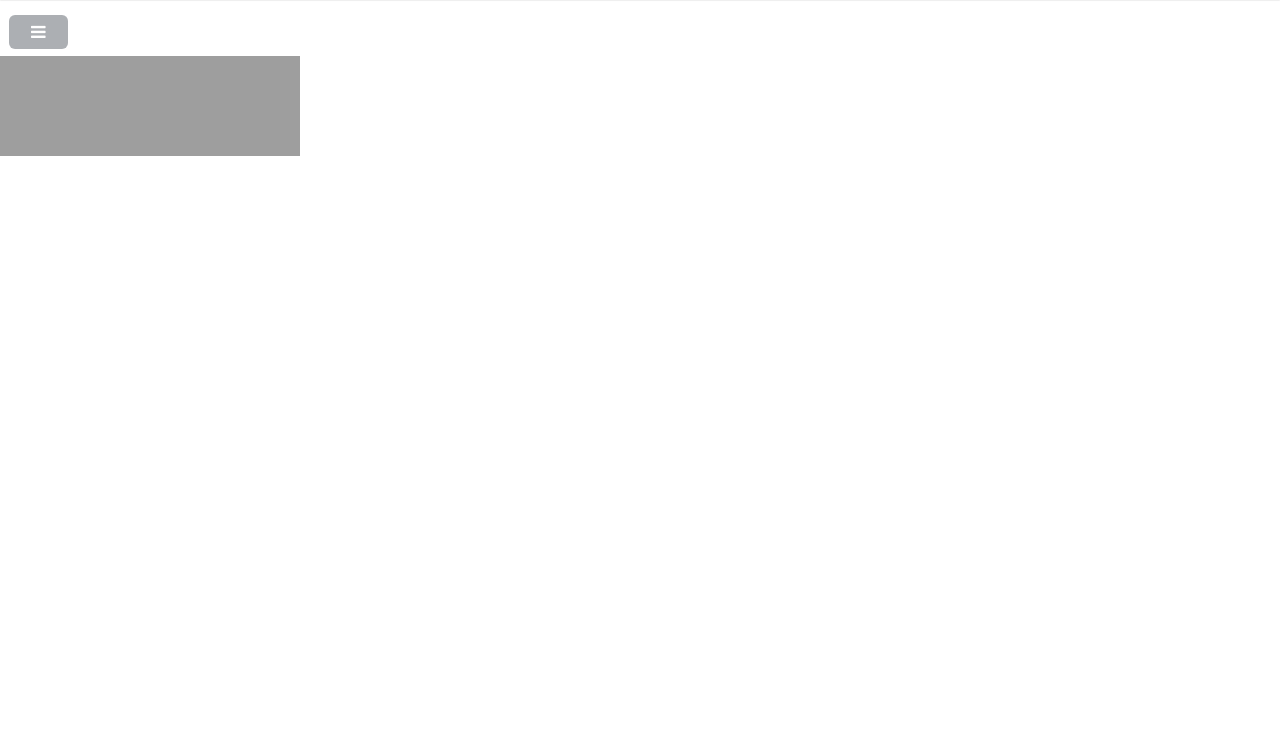
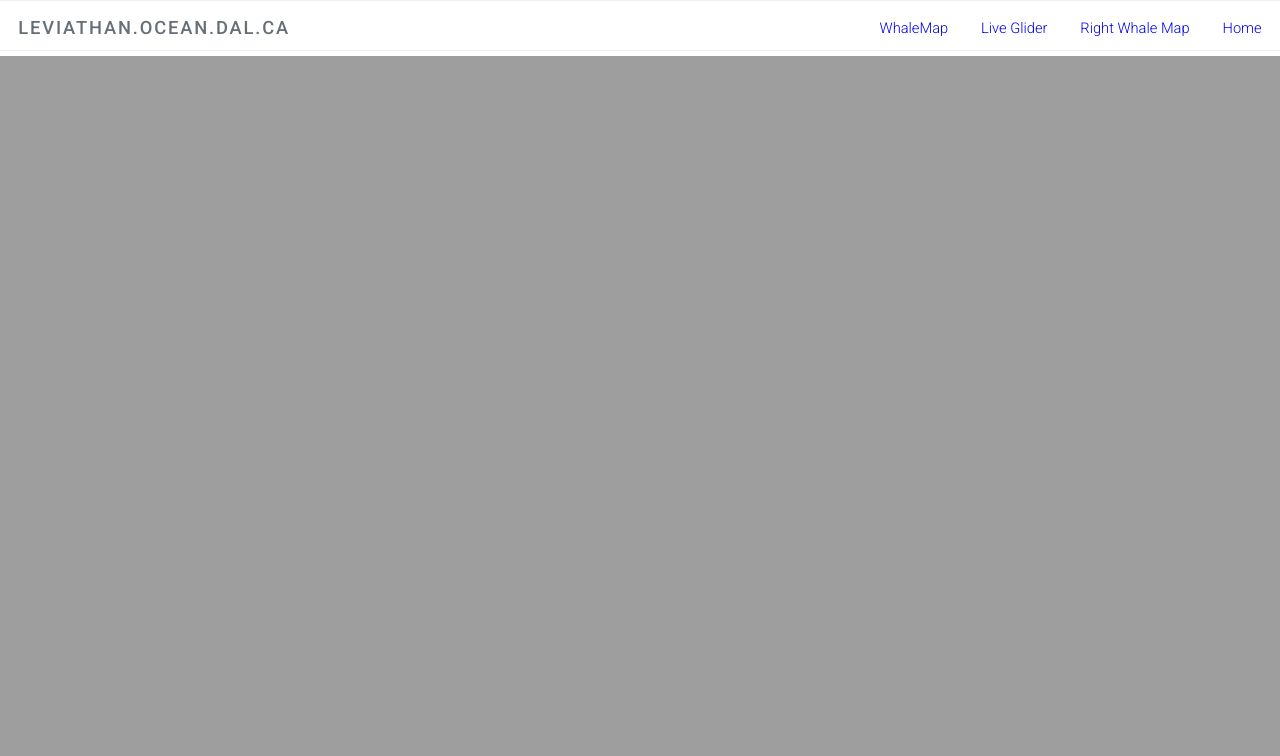
Before and after one commit to hansenjohnson/server_index, a PHP site: page /live_glider.html in a window 1280 px wide. Shown: the part 44-800 px from the top of the page. Run offline with PHP 8.4, Linux system fonts and the light colour scheme.

Commit message:
rstudio iframe

```diff
--- a/css/style.css
+++ b/css/style.css
@@ -17,6 +17,12 @@
     top: 50px;
     bottom: 0;
     right: 0;
+}
+
+.shiny-app-frame iframe {
+  width: 100%;
+  height: 100%;
+  border: none;
 }
 
 /* Basic */
```
